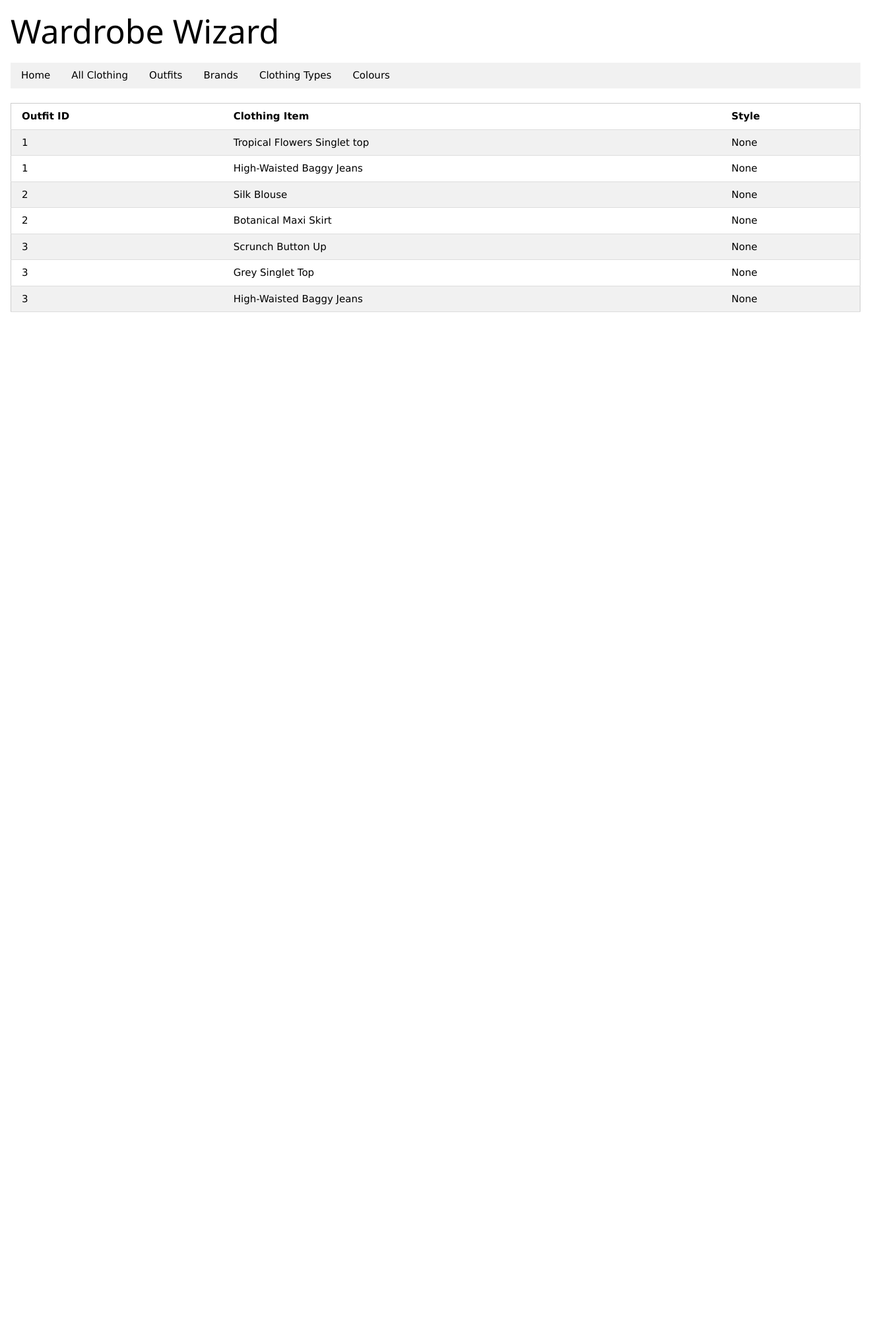
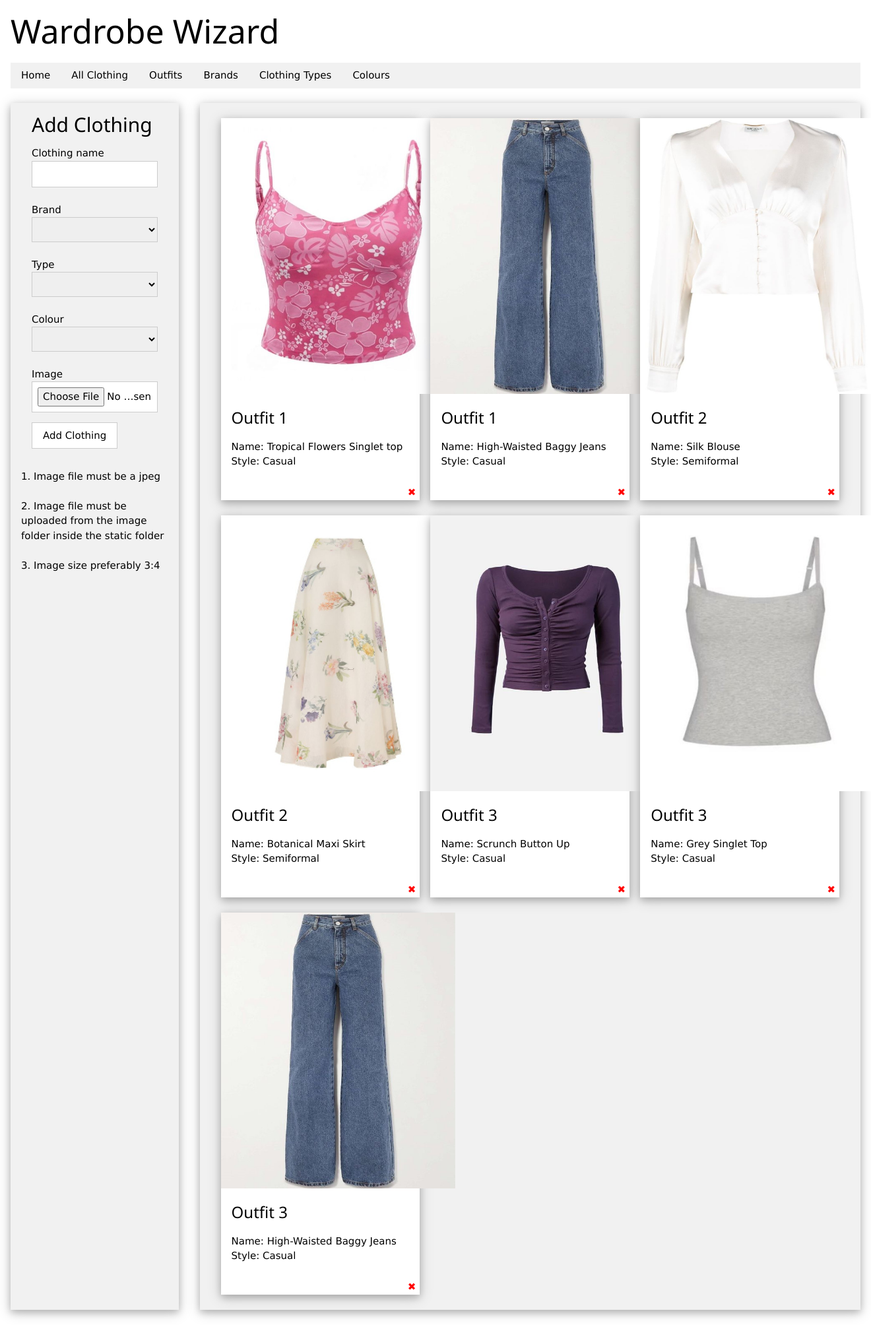
Before and after one commit to charlottepanck/CKP-Wardrobe, a Flask app: page /outfits in a window 1320 px wide. Shown: the whole page at 66% size. Before the commit the page ends 473 px from the top, so only its background shows below. Run offline with Flask 3, Linux system fonts and the light colour scheme; data comes from the database, SQL or seed files in the repository; both versions use the stored data as it was after the commit; lists and menus that the app fills with data are empty.

Commit message:
outfit gallary

```diff
--- a/app.py
+++ b/app.py
@@ -74,10 +74,10 @@ def viewcolours():
 def viewoutfits():
     db = sqlite3.connect(DB)
     cursor = db.cursor()
-    sql = """SELECT outfit.outfit_id, clothing.name, style.style_name
+    sql = """SELECT outfit.outfit_id, clothing.name, style.style_name, outfit.img_file
 FROM outfit
 LEFT JOIN clothing ON outfit.outfit_item = clothing.clothing_id
-LEFT JOIN style ON outfit.outfit_style = style.style_name;"""
+LEFT JOIN style ON outfit.outfit_style = style.style_id;"""
     cursor.execute(sql)
     outfits_results = cursor.fetchall()
     db.close()
--- a/templates/outfits.html
+++ b/templates/outfits.html
@@ -1,6 +1,48 @@
 {% extends "base.html" %}
 {% block body %}
 <br>
+<div class="w3-cell-row">
+  <br>
+  <div class="w3-container w3-light-grey w3-cell w3-card-4" style="width:20%">
+    <form class="w3-container" action="{{ url_for('addclothing') }}" method="POST">
+      <h2>Add Clothing</h2>
+
+      <label> Clothing name</label>
+      <input name="name" type="text" maxlength="25" placeholder=" " class="w3-input w3-border" required><br>
+
+      <label>Brand </label>
+      <select name="brand" type="number" class="w3-input w3-border" required>
+        <option value=""> </option>
+        {% for item in resultsbrandsc %}
+        <option value={{item[0]}}>{{item[1]}}</option>
+        {% endfor %}
+      </select><br>
+
+      <label>Type </label>
+      <select name="type" type="number" class="w3-input w3-border" required>
+        <option value=""> </option>
+        {% for items in resultstypec %}
+        <option value={{items[0]}}>{{items[1]}}</option>
+        {% endfor %}
+      </select><br>
+
+      <label>Colour </label>
+      <select name="colour" type="number" class="w3-input w3-border" required>
+        <option value=""> </option>
+        {% for itemss in resultscoloursc %}
+        <option value={{itemss[0]}}>{{itemss[1]}}</option>
+        {% endfor %}
+      </select><br>
+
+      <label for="img_file">Image </label>
+      <input name="img_file" type="file" id="myfile" class="w3-input w3-white w3-border">
+
+      <p><input button type="submit" value="Add Clothing" class="w3-button w3-white w3-border"></p>
+    </form>
+    <p>1. Image file must be a jpeg<br><br>2. Image file must be uploaded from the image folder inside the static folder<br><br>3. Image size preferably 3:4</p>
+  </div>
+
+<!--<br>
 <table class="w3-table-all">
     <tr>
         <th>Outfit ID</th>
@@ -14,5 +56,30 @@
         <td>{{ item[2] }}</td>
     </tr>
     {% endfor %}
-</table>
+</table>-->
+
+<div class="w3-container"></div>
+
+  <div class="w3-container w3-light-grey w3-cell w3-card-4" style="width:80%">
+    <br>
+    <div class="w3-row-padding">
+      {% for item in outfits_results %}
+      <div class="w3-third">
+        <div class="w3-card-4 w3-white">
+          <img src="/static/images/{{item[3]}}" alt=lol class="img" onError="this.onerror=null;this.src='/static/images/noimage_lol.jpg';">
+          <div class="padding">
+          <h3>Outfit {{ item[0] }}</h3>
+          <p>Name: {{ item[1] }}<br>Style: {{ item[2] }}</p>
+        </div>
+          <form method="POST" action="{{ url_for('deleteclothing', ID=item[0]) }}">
+            <input type="submit" title="Delete" class="input delete-button w3-right-align" value="&#10006;" onclick="return confirm('Are you sure you want to delete this Item?')">
+          </form>
+        </div>
+        <br>
+      </div>
+      {% endfor %}
+    </div>
+  </div>
+</div>
+<br>
 {% endblock %}
```
Also changed, not shown: ckpwardrobe.db.
